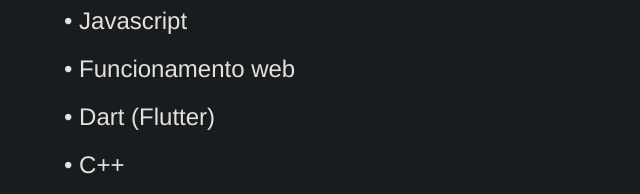
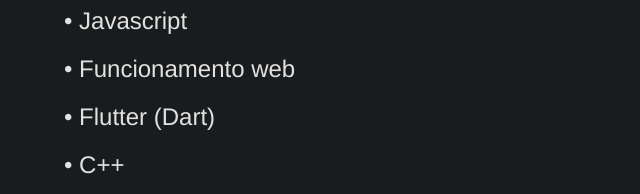
Before and after one commit to VictorA02/VictorA02.github.io, a plain HTML site: page index.html in a window 1280 px wide. Shown: the part 2483-2677 px from the top of the page, 0-640 px from the left. Drawn offline with nearby package versions, Linux system fonts and the light colour scheme.

Commit message:
Update index.html

```diff
--- a/index.html
+++ b/index.html
@@ -61,7 +61,7 @@
                     <h1>Conhecimentos básicos</h1>
                     <p>• Javascript</p>
                     <p>• Funcionamento web</p>
-                    <p>• Dart (Flutter)</p>
+                    <p>• Flutter (Dart)</p>
                     <p>• C++</p>
                     <p>• SQL</p>
                     <p>• GIT</p>
```
